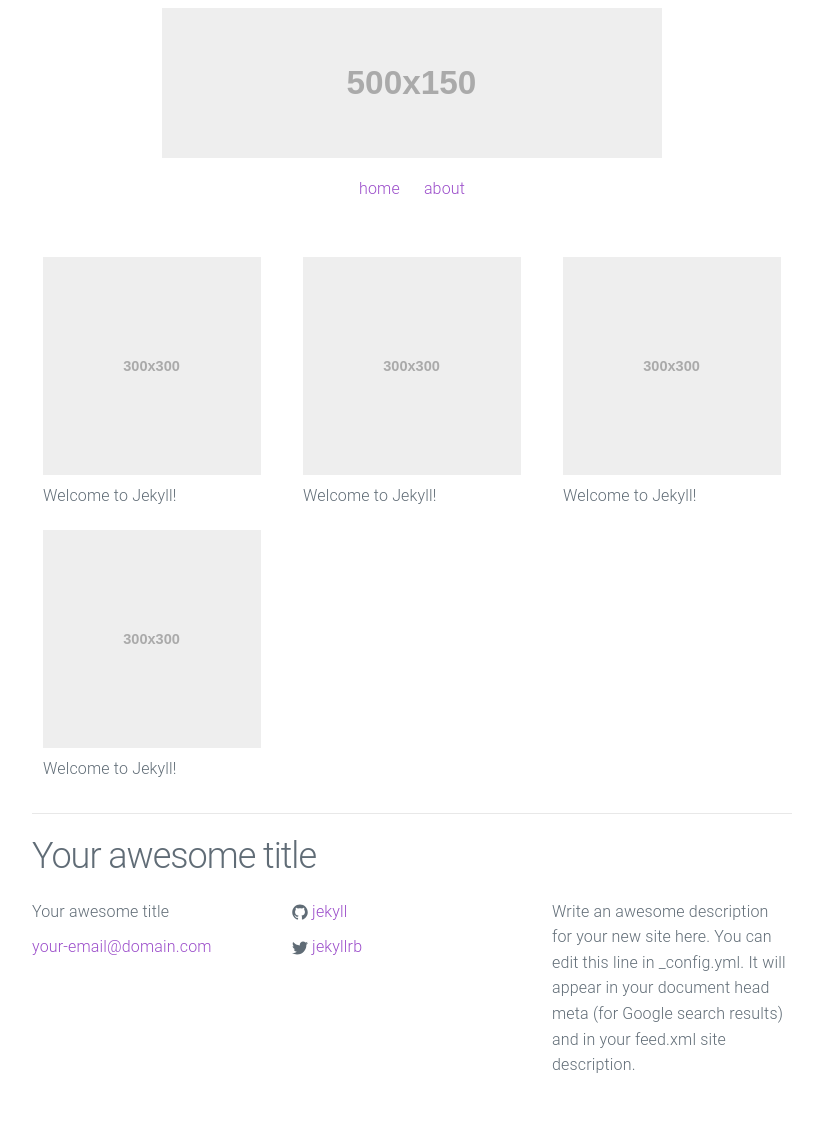
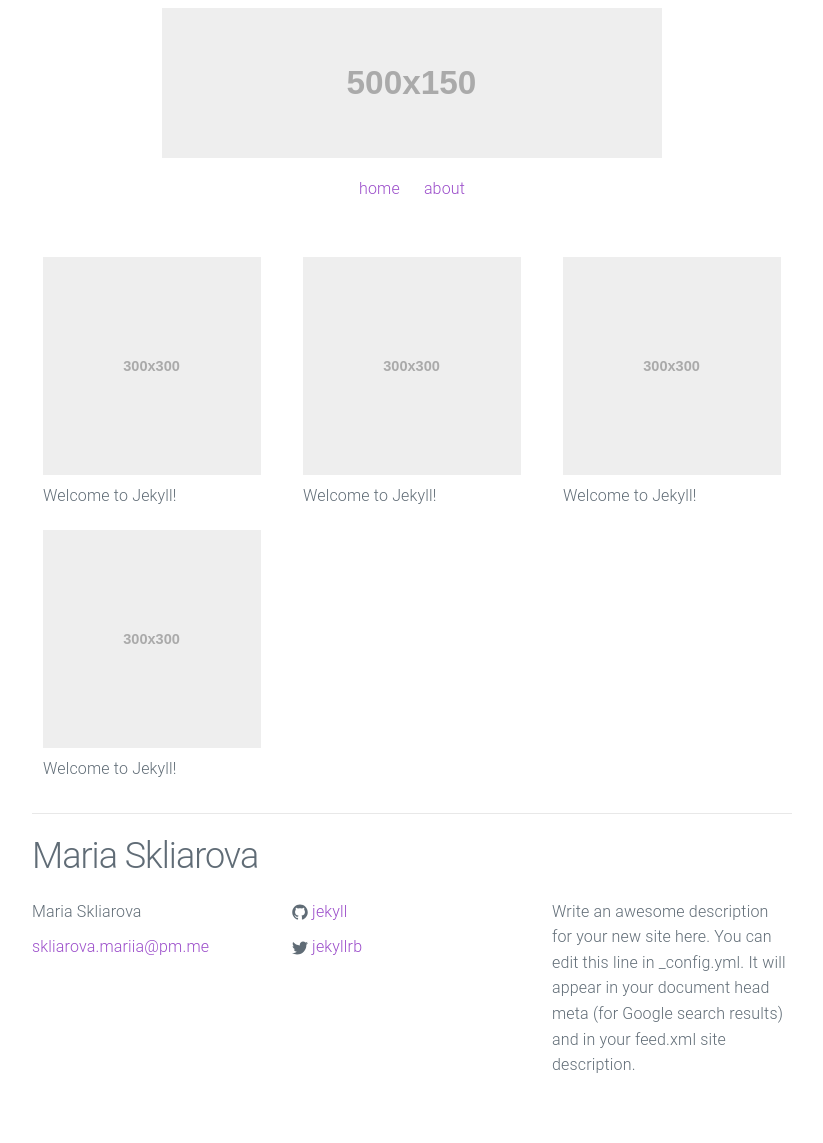
Before and after one commit to mariiaskliarova/mariiaskliarova.github.io, a Jekyll site: the page built from index.html, in a window 1280 px wide. Shown: the whole page, without its empty margins (228-1051 px from the left). Built offline with Jekyll 4.4.1, drawn with Linux system fonts in a browser that asks for light colours.

Commit message:
Update _config.yml

```diff
--- a/_config.yml
+++ b/_config.yml
@@ -1,14 +1,18 @@
 # Site settings
-title: Your awesome title
-email: your-email@domain.com
+title: Maria Skliarova
+email: skliarova.mariia@pm.me
 description: > # this means to ignore newlines until "baseurl:"
   Write an awesome description for your new site here. You can edit this
   line in _config.yml. It will appear in your document head meta (for
   Google search results) and in your feed.xml site description.
 baseurl: "" # the subpath of your site, e.g. /blog
-url: "http://yourdomain.com" # the base hostname & protocol for your site
+url: "https://mariaskliarova.com" # the base hostname & protocol for your site
 twitter_username: jekyllrb
 github_username:  jekyll
+instagram_username: mashawithmilk
+behance_username: mariasklyarova
+dribbble_username: mariaskliarova
+
 
 # Build settings
 markdown: kramdown
```
